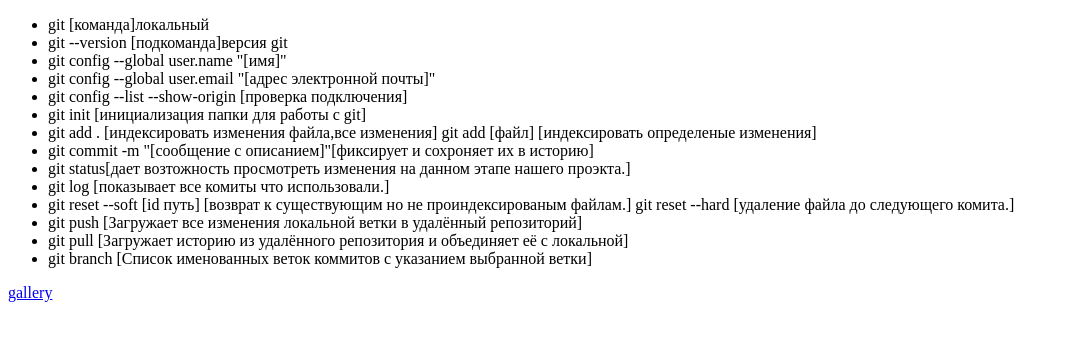
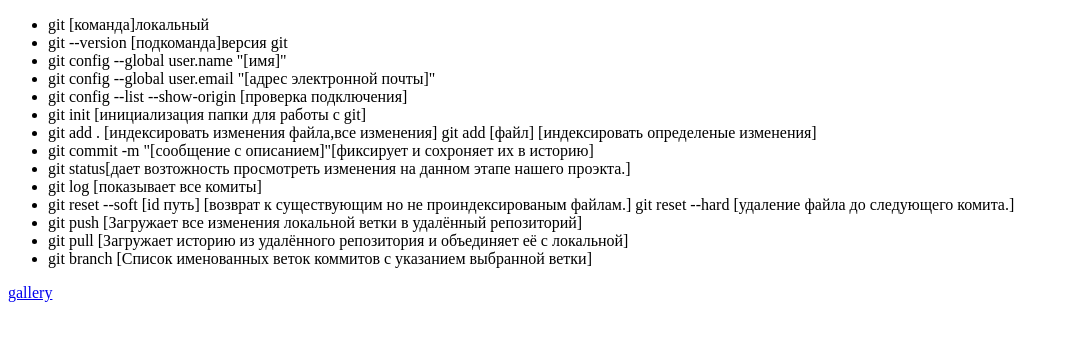
Before and after one commit to Iren187/HW03, a plain HTML site: page index.html in a window 1280 px wide. Shown: the whole page, without its empty margins (0-1069 px from the left). Drawn offline with Linux system fonts and the light colour scheme.

Commit message:
update description for git log command

```diff
--- a/index.html
+++ b/index.html
@@ -37,7 +37,7 @@
             git status[дает возтожность просмотреть изменения на данном этапе нашего проэкта.]
         </li>
         <li>
-           git log [показывает все комиты что использовали.]
+           git log [показывает все комиты]
         </li>
         <li>
             git reset --soft [id путь] [возврат к существующим но не проиндексированым файлам.]
```
